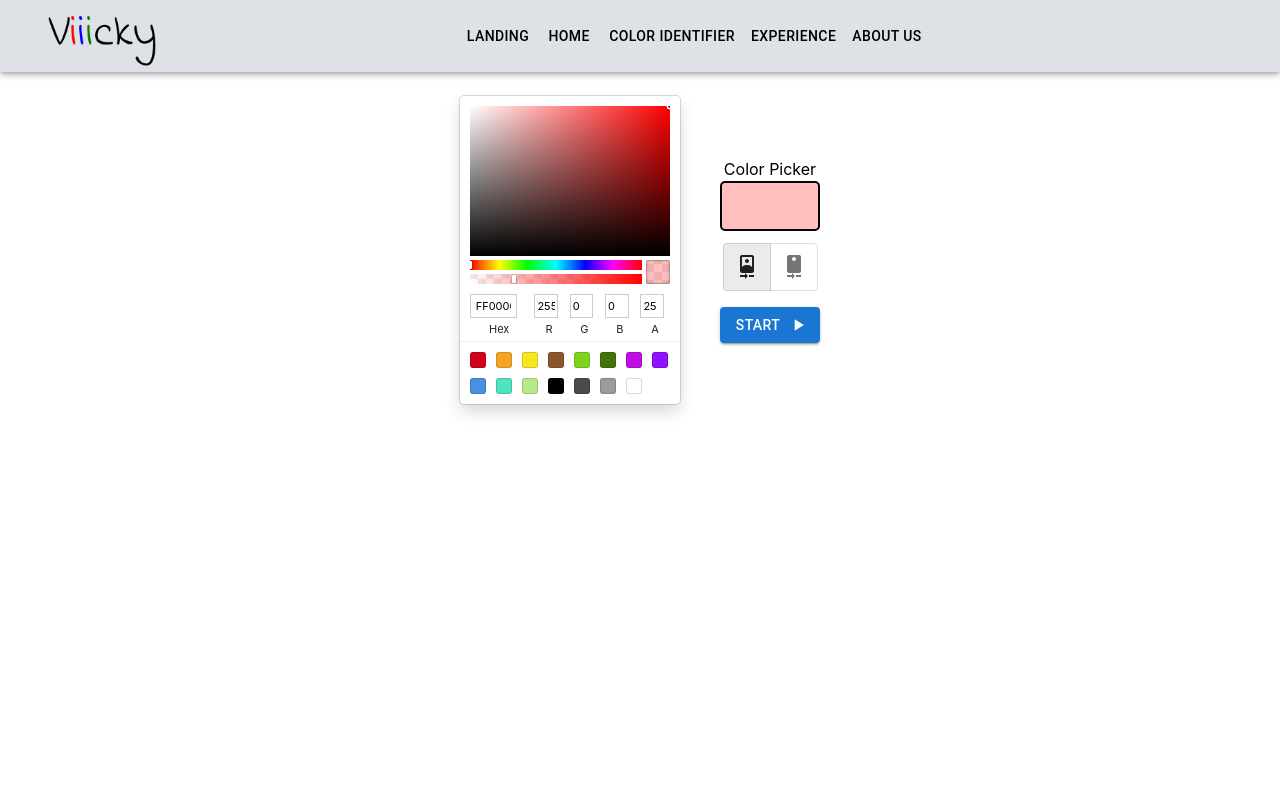
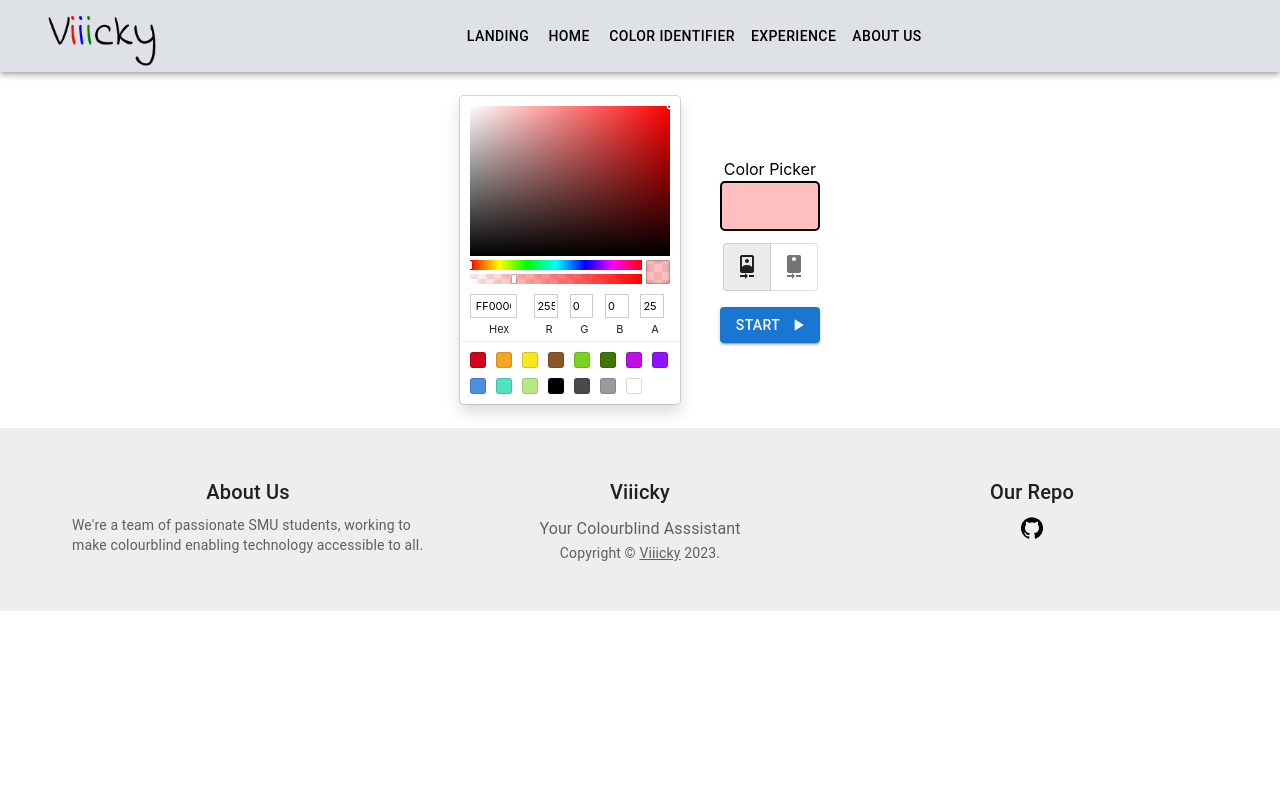
Before and after one commit to Terristwj/Vicky, a React (Create React App) app: page /experience in a window 1280 px wide. Shown: the top 800 px of the page. Built offline with nearby package versions, Linux system fonts and the light colour scheme.

Commit message:
Fixed the pesky bugs in 'Experience'
Done deal

```diff
--- a/src/pages/ColorIdentifier.tsx
+++ b/src/pages/ColorIdentifier.tsx
@@ -54,7 +54,7 @@ function ColorIdentifier() {
     return (
         <>
             <div className="h-full text-center p-[24px]">
-                <Container maxWidth="xl" sx={{ minHeight: "100vh" }}>
+                <Container maxWidth="xl">
                     <Grid container>
                         <Grid item xs={12}>
                             {/* Media Upload */}
--- a/src/pages/Experience.tsx
+++ b/src/pages/Experience.tsx
@@ -73,7 +73,7 @@ function Experience() {
     return (
         <>
             <Grid container className="px-[48px] py-[24px] items-center">
-                <Grid item xs={12} sx={{ minHeight: "100vh" }}>
+                <Grid item xs={12}>
                     <div className="flex justify-center gap-10 mb-[24px">
                         {/* Block Picker from react-color and handling color on onChange event */}
                         <SketchPicker
```
